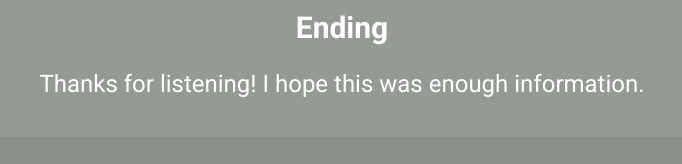
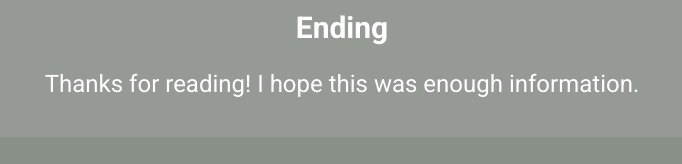
Before and after one commit to worspaces/springconferencing, a plain HTML site: page index.html in a window 1280 px wide. Shown: the part 2549-2713 px from the top of the page, 298-980 px from the left. Drawn offline with Linux system fonts and the light colour scheme.

Commit message:
Update index.html

```diff
--- a/index.html
+++ b/index.html
@@ -87,7 +87,7 @@
 
     <div class="section">
         <h2>Ending</h2>
-        <p>Thanks for listening! I hope this was enough information.</p>
+        <p>Thanks for reading! I hope this was enough information.</p>
     </div>
 
     <div class="section">
```
